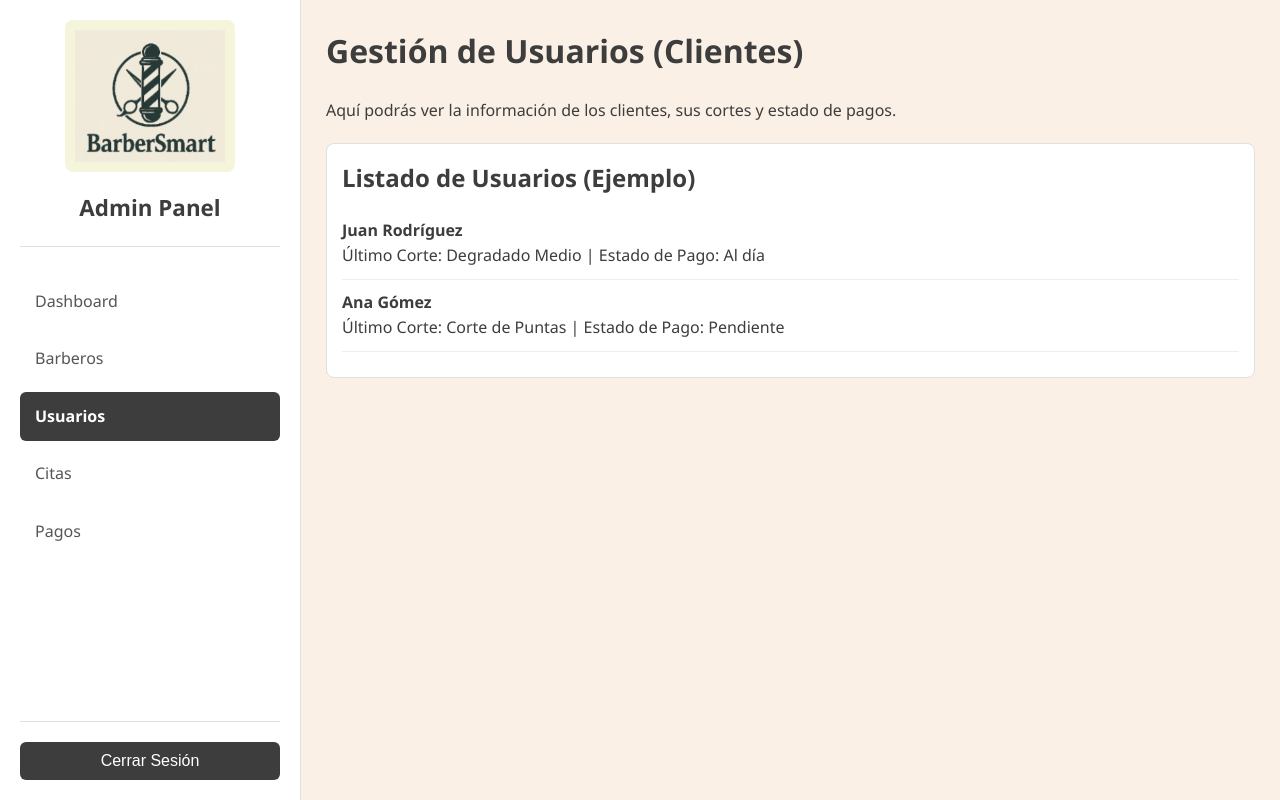
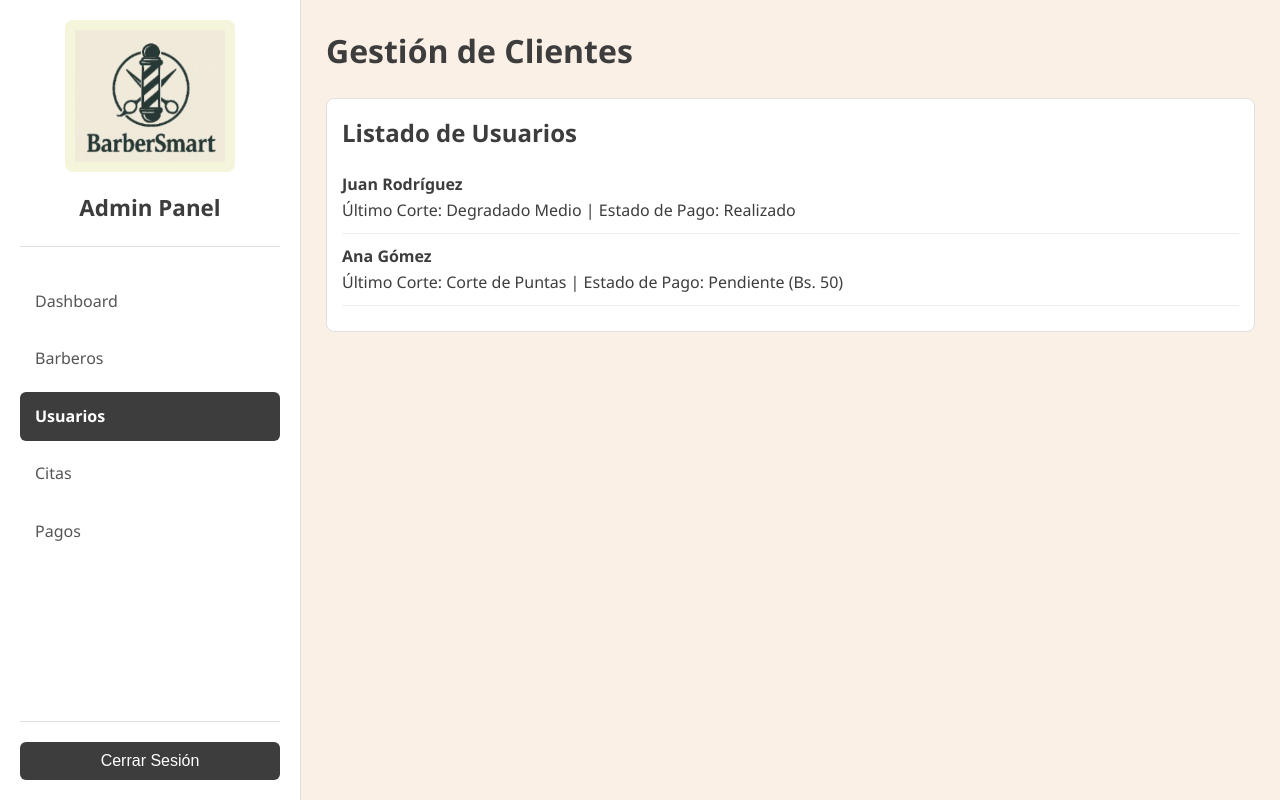
Before and after one commit to jdanigh03/BarberSmartWeb, a React (Vite) app: page /admin/users in a window 1280 px wide. Built offline with nearby package versions, Linux system fonts and the light colour scheme.

Commit message:
integrando base

```diff
--- a/src/pages/AppointmentsPage.jsx
+++ b/src/pages/AppointmentsPage.jsx
@@ -9,9 +9,8 @@ const AppointmentsPage = () => {
   return (
     <div>
       <h1>Gestión de Citas</h1>
-      <p>Visualiza y administra todas las citas programadas.</p>
       <div style={{ marginTop: '20px', border: '1px solid var(--color-border)', padding: '15px', borderRadius: '8px', backgroundColor: 'var(--color-surface)' }}>
-        <h2>Listado de Citas (Ejemplo)</h2>
+        <h2>Listado de Citas</h2>
         {dummyAppointments.map(apt => (
           <div key={apt.id} style={{ marginBottom: '10px', paddingBottom: '10px', borderBottom: '1px solid #eee' }}>
             <strong>{apt.service}</strong> - {apt.status}
--- a/src/pages/PaymentsPage.jsx
+++ b/src/pages/PaymentsPage.jsx
@@ -2,15 +2,15 @@ import React from 'react';
 
 const PaymentsPage = () => {
    const dummyPayments = [
-    { id: 1, client: 'Juan Rodríguez', amount: 25.00, date: '2024-07-28', status: 'Pagado', method: 'Tarjeta' },
-    { id: 2, client: 'Ana Gómez', amount: 30.00, date: '2024-07-29', status: 'Pendiente', method: '-' },
+    { id: 1, client: 'Juan Rodríguez', amount: 25.00, date: '2024-07-28', status: 'Realizado', method: 'Tarjeta' },
+    { id: 2, client: 'Ana Gómez', amount: 30.00, date: '2024-07-29', status: 'Pendiente', method: 'E  fectivo' },
   ];
   return (
     <div>
       <h1>Gestión de Pagos</h1>
       <p>Revisa el cumplimiento de los pagos de los servicios.</p>
       <div style={{ marginTop: '20px', border: '1px solid var(--color-border)', padding: '15px', borderRadius: '8px', backgroundColor: 'var(--color-surface)' }}>
-        <h2>Listado de Pagos (Ejemplo)</h2>
+        <h2>Historial de pagos</h2>
         {dummyPayments.map(payment => (
           <div key={payment.id} style={{ marginBottom: '10px', paddingBottom: '10px', borderBottom: '1px solid #eee' }}>
             Cliente: <strong>{payment.client}</strong> - Monto: ${payment.amount.toFixed(2)}
--- a/src/pages/UsersPage.jsx
+++ b/src/pages/UsersPage.jsx
@@ -3,16 +3,15 @@ import React from 'react';
 const UsersPage = () => {
   // En el futuro, aquí cargarías y mostrarías la lista de usuarios/clientes
    const dummyUsers = [
-    { id: 101, name: 'Juan Rodríguez', lastCut: 'Degradado Medio', paymentStatus: 'Al día' },
-    { id: 102, name: 'Ana Gómez', lastCut: 'Corte de Puntas', paymentStatus: 'Pendiente' },
+    { id: 101, name: 'Juan Rodríguez', lastCut: 'Degradado Medio', paymentStatus: 'Realizado' },
+    { id: 102, name: 'Ana Gómez', lastCut: 'Corte de Puntas', paymentStatus: 'Pendiente (Bs. 50)' },
   ];
 
   return (
     <div>
-      <h1>Gestión de Usuarios (Clientes)</h1>
-      <p>Aquí podrás ver la información de los clientes, sus cortes y estado de pagos.</p>
+      <h1>Gestión de Clientes</h1>
       <div style={{ marginTop: '20px', border: '1px solid var(--color-border)', padding: '15px', borderRadius: '8px', backgroundColor: 'var(--color-surface)' }}>
-        <h2>Listado de Usuarios (Ejemplo)</h2>
+        <h2>Listado de Usuarios</h2>
         {dummyUsers.map(user => (
           <div key={user.id} style={{ marginBottom: '10px', paddingBottom: '10px', borderBottom: '1px solid #eee' }}>
             <strong>{user.name}</strong>
```
